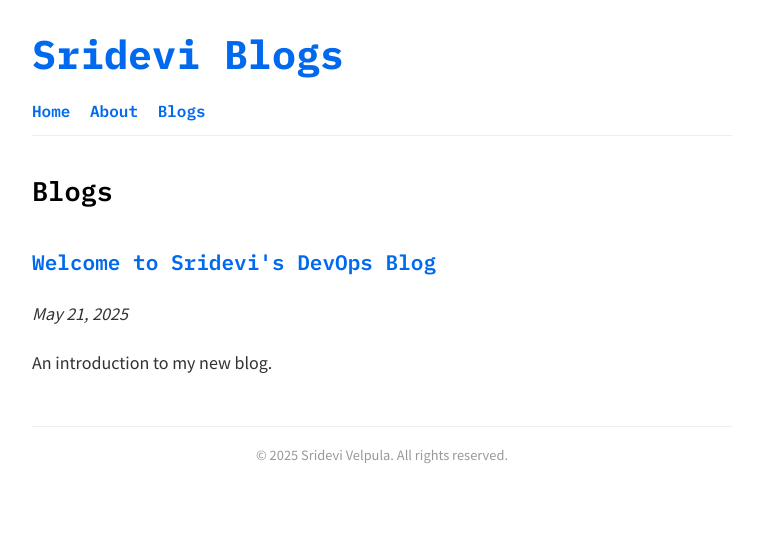
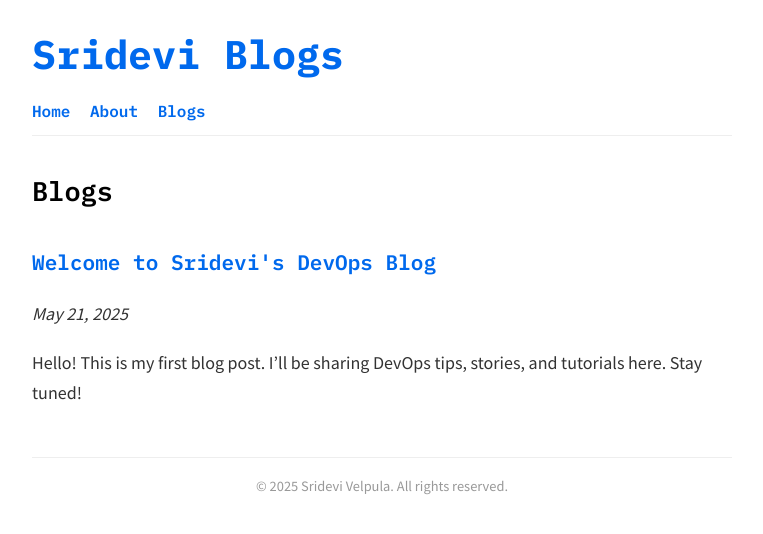
Before and after one commit to srideviblogs/srideviblogs.github.io, a Jekyll site: the page built from blogs.md, in a window 1280 px wide. Shown: the top 534 px of the page, without its empty margins (258-1021 px from the left). Built offline with Jekyll 4.4.1, drawn with Linux system fonts in a browser that asks for light colours.

Commit message:
Update 2025-05-21-my-first-post.md

```diff
--- a/_posts/2025-05-21-my-first-post.md
+++ b/_posts/2025-05-21-my-first-post.md
@@ -2,9 +2,6 @@
 layout: post
 title:  "Welcome to Sridevi's DevOps Blog"
 date:   2025-05-21 12:00:00 +0000
-categories: [Introduction]
-tags: [welcome, introduction]
-excerpt: "An introduction to my new blog."
 ---
 
 Hello! This is my first blog post.
```
